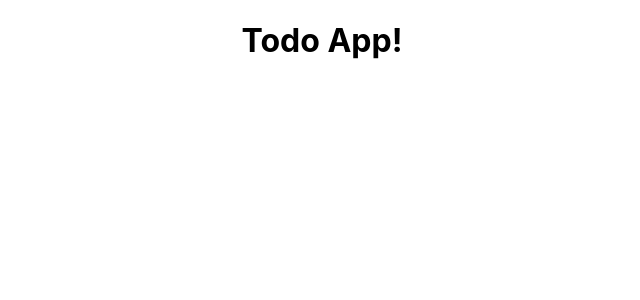
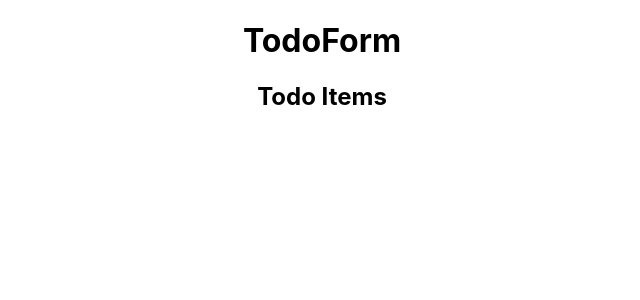
Before and after one commit to Robo-91/react-todo-app, a React (Create React App) app in the folder todo-app/: page / in a window 1280 px wide. Shown: the top 300 px of the page, without its empty margins (318-958 px from the left). Built offline with nearby package versions, Linux system fonts and the light colour scheme.

Commit message:
added components to render from parent App component

```diff
--- a/todo-app/src/App.js
+++ b/todo-app/src/App.js
@@ -1,9 +1,12 @@
 import './App.css';
+import TodoForm from './Components/TodoForm';
+import TodoItems from './Components/TodoItems';
 
 function App() {
   return (
     <div className="App">
-      <h1>Todo App!</h1>
+      <TodoForm />
+      <TodoItems />
     </div>
   );
 }
```
